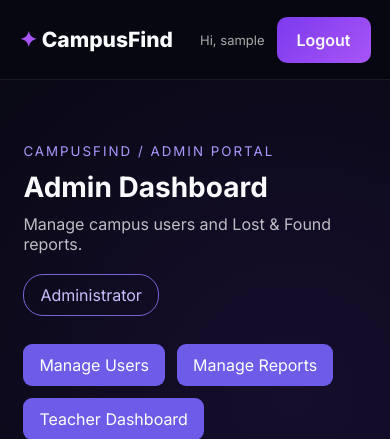
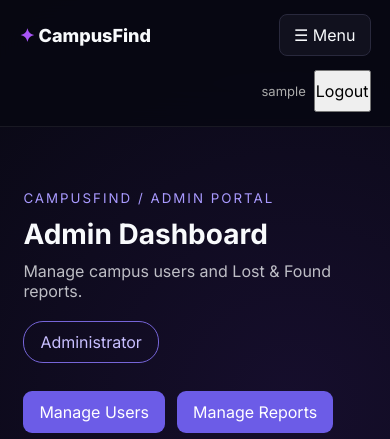
Before and after one commit to Vedant-Verma-tech/college-lost-found, a Django app: page /campus-admin/ in a window 390 px wide. Shown: the top 439 px of the page. Run offline with Django 5.2, Linux system fonts and the light colour scheme; the visitor is signed in with stand-in values (Sample User, id 1); data comes from the database, SQL or seed files in the repository; data that the repository does not hold is empty.

Commit message:
Make CampusFind responsive with mobile navigation

```diff
--- a/static/css/style.css
+++ b/static/css/style.css
@@ -2338,3 +2338,122 @@ table {
         resize: vertical;
     }
 }
+
+/* Responsive navigation */
+.mobile-menu-toggle {
+    display: none;
+    padding: 10px 14px;
+    color: var(--text);
+    background: var(--card);
+    border: 1px solid var(--border);
+    border-radius: 8px;
+    cursor: pointer;
+}
+
+@media (max-width: 800px) {
+    .navbar {
+        height: auto;
+        min-height: 72px;
+        padding: 14px 5%;
+        display: flex;
+        flex-wrap: wrap;
+        gap: 14px;
+    }
+
+    .mobile-menu-toggle {
+        display: inline-flex;
+        align-items: center;
+        justify-content: center;
+    }
+
+    .navbar nav {
+        display: none;
+        order: 3;
+        flex: 0 0 100%;
+        width: 100%;
+        flex-direction: column;
+        gap: 0;
+        padding-top: 10px;
+    }
+
+    .navbar nav.mobile-menu-open {
+        display: flex;
+    }
+
+    .navbar nav a {
+        display: block;
+        padding: 12px 4px;
+        border-top: 1px solid var(--border);
+    }
+
+    .nav-buttons {
+        margin-left: auto;
+        flex-wrap: wrap;
+        justify-content: flex-end;
+        gap: 8px;
+    }
+
+    .user-name {
+        overflow-wrap: anywhere;
+    }
+
+    .hero h1 {
+        font-size: clamp(38px, 9vw, 55px);
+        letter-spacing: -2px;
+    }
+
+    .hero-actions {
+        flex-wrap: wrap;
+    }
+
+    .dashboard-card {
+        width: 100%;
+        max-width: 370px;
+        transform: none;
+    }
+
+    .stats div {
+        border-right: 0;
+        border-bottom: 1px solid var(--border);
+    }
+
+    .stats div:last-child {
+        border-bottom: 0;
+    }
+
+    .section-heading {
+        align-items: flex-start;
+        flex-direction: column;
+        gap: 16px;
+    }
+}
+
+@media (max-width: 480px) {
+    .logo {
+        font-size: 18px;
+    }
+
+    .navbar .signup,
+    .navbar .login {
+        padding: 9px 11px;
+        font-size: 13px;
+    }
+
+    .hero {
+        padding: 48px 5%;
+    }
+
+    .dashboard-card {
+        padding: 22px;
+    }
+
+    .dashboard-card h2 {
+        margin-top: 35px;
+        font-size: 25px;
+    }
+
+    .auth-card,
+    .report-card {
+        padding: 24px 16px;
+    }
+}
--- a/templates/base.html
+++ b/templates/base.html
@@ -1,135 +1,111 @@
 
 {% load static %}
-
 <!DOCTYPE html>
 <html lang="en">
-
 <head>
     <meta charset="UTF-8">
+    <meta name="viewport" content="width=device-width, initial-scale=1.0">
 
-    <meta
-        name="viewport"
-        content="width=device-width, initial-scale=1.0"
-    >
+    <title>{% block title %}CampusFind{% endblock %}</title>
 
-    <title>
-        {% block title %}
-        CampusFind
-        {% endblock %}
-    </title>
-
-    <link
-        rel="stylesheet"
-        href="{% static 'css/style.css' %}"
-    >
+    <link rel="stylesheet" href="{% static 'css/style.css' %}">
 </head>
 
 <body>
 
-    <!-- NAVBAR -->
+    <!-- Navigation Bar -->
     <header class="navbar">
 
         <a href="/" class="logo">
-            <span>✦</span>
-            CampusFind
+            <span>✦</span> CampusFind
         </a>
 
-        <nav>
+        <!-- Mobile Menu Button -->
+        <button
+            class="mobile-menu-toggle"
+            type="button"
+            aria-label="Open navigation menu"
+            aria-expanded="false"
+            aria-controls="main-navigation"
+        >
+            ☰ Menu
+        </button>
+
+        <!-- Main Navigation -->
+        <nav id="main-navigation">
 
             <a href="/">Home</a>
-
-            <a href="/lost/">Lost</a>
-
-            <a href="/found/">Found</a>
+            <a href="{% url 'lost_items' %}">Lost Items</a>
+            <a href="{% url 'found_items' %}">Found Items</a>
 
             {% if user.is_authenticated %}
 
-                {% if user.role == 'STUDENT' %}
-
-                    <a href="/report/lost/">
-                        Report Lost
-                    </a>
-
-                    <a href="/report/found/">
-                        Report Found
-                    </a>
-
-                    <a href="{% url 'my_reports' %}">
-                        My Reports
-                    </a>
-
-                    <a href="{% url 'my_claims' %}">
-                        My Claims
-                    </a>
-
+                {% if user.role == 'student' or user.role == 'teacher' %}
+                    <a href="{% url 'report_lost' %}">Report Lost</a>
+                    <a href="{% url 'report_found' %}">Report Found</a>
+                    <a href="{% url 'my_reports' %}">My Reports</a>
+                    <a href="{% url 'my_claims' %}">My Claims</a>
                 {% endif %}
 
-                {% if user.role == 'TEACHER' or user.role == 'ADMIN' or user.is_superuser %}
-
+                {% if user.role == 'teacher' %}
                     <a href="{% url 'teacher_dashboard' %}">
-                        Report Verification
+                        Teacher Dashboard
                     </a>
-
-                    <a href="{% url 'claims_dashboard' %}">
-                        Review Claims
-                    </a>
-
                 {% endif %}
 
-                {% if user.role == 'ADMIN' or user.is_superuser %}
-
+                {% if user.role == 'admin' %}
                     <a href="{% url 'admin_dashboard' %}">
                         Admin Dashboard
                     </a>
-
                 {% endif %}
 
-                <!-- NOTIFICATIONS -->
-                <a href="{% url 'notifications' %}" class="notification-link">
+                {% if user.role == 'admin' or user.role == 'teacher' %}
+                    <a href="{% url 'claims_dashboard' %}">
+                        Claims Dashboard
+                    </a>
+                {% endif %}
+
+                <a href="{% url 'notifications' %}">
                     Notifications
-
-                    {% if unread_notification_count %}
+                    {% if notification_count %}
                         <span class="notification-badge">
-                            {{ unread_notification_count }}
+                            {{ notification_count }}
                         </span>
                     {% endif %}
-                </a>
-
-            {% else %}
-
-                <a href="/report/lost/">
-                    Report Lost
-                </a>
-
-                <a href="/report/found/">
-                    Report Found
                 </a>
 
             {% endif %}
 
         </nav>
 
-        <!-- LOGIN / LOGOUT -->
+        <!-- Authentication Buttons -->
         <div class="nav-buttons">
 
             {% if user.is_authenticated %}
 
                 <span class="user-name">
-                    Hi, {{ user.username }}
+                    {{ user.username }}
                 </span>
 
-                <a href="/logout/" class="signup">
-                    Logout
-                </a>
+                <form
+                    method="post"
+                    action="{% url 'logout' %}"
+                    class="logout-form"
+                >
+                    {% csrf_token %}
+                    <button type="submit" class="logout">
+                        Logout
+                    </button>
+                </form>
 
             {% else %}
 
-                <a href="/login/" class="login">
+                <a href="{% url 'login' %}" class="login">
                     Login
                 </a>
 
-                <a href="/register/" class="signup">
-                    Sign Up ↗
+                <a href="{% url 'register' %}" class="signup">
+                    Sign Up
                 </a>
 
             {% endif %}
@@ -138,7 +114,7 @@
 
     </header>
 
-    <!-- DJANGO MESSAGES -->
+    <!-- Django Messages -->
     {% if messages %}
         <div class="messages-container">
             {% for message in messages %}
@@ -149,27 +125,72 @@
         </div>
     {% endif %}
 
-    <!-- PAGE CONTENT -->
+    <!-- Main Page Content -->
     <main>
-
         {% block content %}
         {% endblock %}
-
     </main>
 
-    <!-- FOOTER -->
+    <!-- Footer -->
     <footer>
-
-        <h3>
-            ✦ CampusFind
-        </h3>
-
-        <p>
-            Reuniting our campus with what matters.
-        </p>
-
+        <h3>✦ CampusFind</h3>
+        <p>Reuniting our campus with what matters.</p>
     </footer>
 
+    <!-- Mobile Navigation Script -->
+    <script>
+        document.addEventListener("DOMContentLoaded", function () {
+            const menuButton = document.querySelector(
+                ".mobile-menu-toggle"
+            );
+
+            const navigation = document.querySelector(
+                "#main-navigation"
+            );
+
+            if (menuButton && navigation) {
+                menuButton.addEventListener("click", function () {
+                    const isOpen = navigation.classList.toggle(
+                        "mobile-menu-open"
+                    );
+
+                    menuButton.setAttribute(
+                        "aria-expanded",
+                        String(isOpen)
+                    );
+
+                    menuButton.setAttribute(
+                        "aria-label",
+                        isOpen
+                            ? "Close navigation menu"
+                            : "Open navigation menu"
+                    );
+
+                    menuButton.textContent = isOpen
+                        ? "✕ Close"
+                        : "☰ Menu";
+                });
+
+                navigation.querySelectorAll("a").forEach(function (link) {
+                    link.addEventListener("click", function () {
+                        navigation.classList.remove("mobile-menu-open");
+
+                        menuButton.setAttribute(
+                            "aria-expanded",
+                            "false"
+                        );
+
+                        menuButton.setAttribute(
+                            "aria-label",
+                            "Open navigation menu"
+                        );
+
+                        menuButton.textContent = "☰ Menu";
+                    });
+                });
+            }
+        });
+    </script>
+
 </body>
-
 </html>
```
